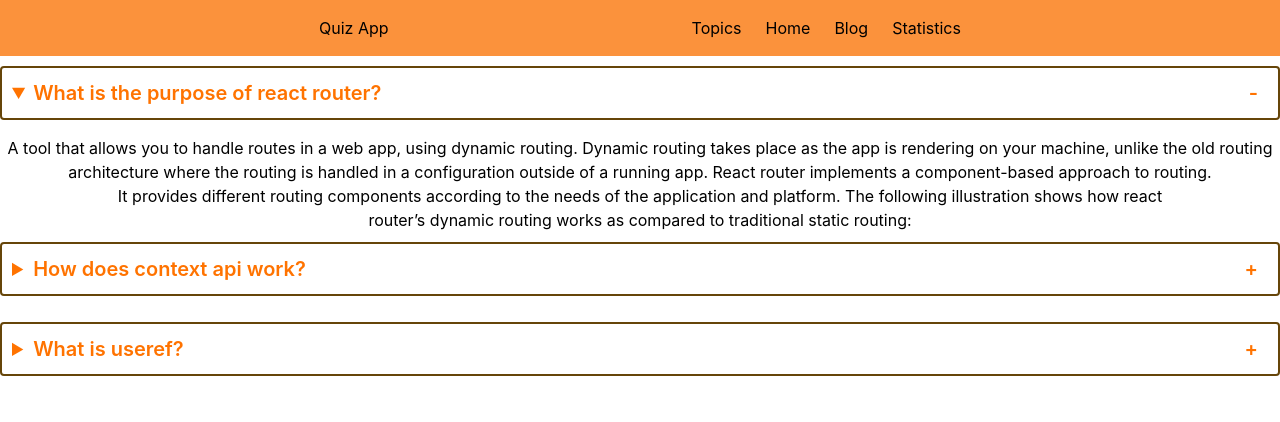
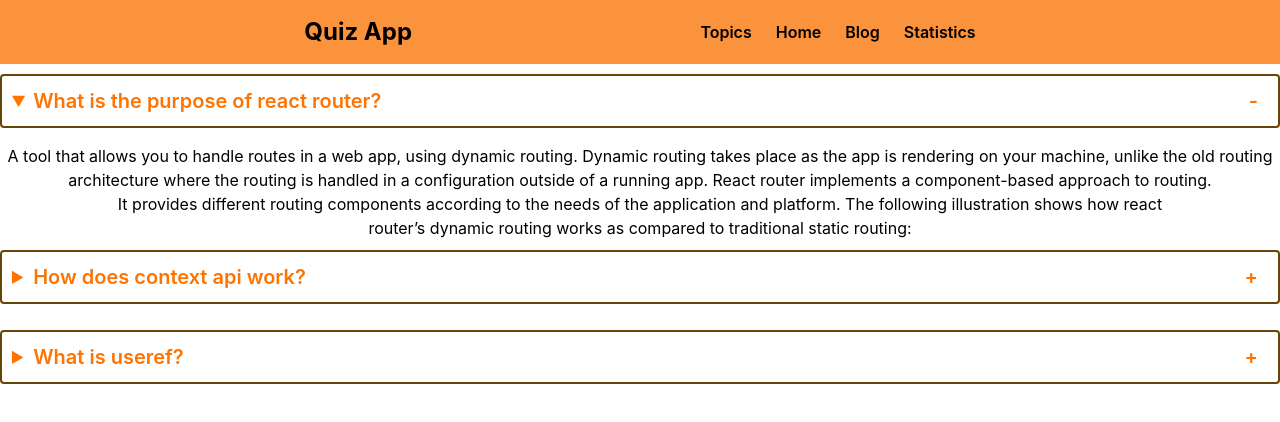
Before and after one commit to Artaslim/react-router-setup, a React (Create React App) app: page /blog in a window 1280 px wide. Shown: the top 422 px of the page. Built offline with nearby package versions, Linux system fonts and the light colour scheme.

Commit message:
design add

```diff
--- a/src/components/Header/Header.js
+++ b/src/components/Header/Header.js
@@ -6,9 +6,9 @@ const Header = () => {
     <div className="bg-orange-400">
       <nav className="flex justify-evenly items-center p-4 ">
         <div>
-          <h2>Quiz App</h2>
+          <h2 className="text-2xl font-bold  ">Quiz App</h2>
         </div>
-        <div className="md:flex space-x-6">
+        <div className="md:flex space-x-6 font-semibold">
           <Link to="/topics">Topics</Link>
           <Link to="/">Home</Link>
 
--- a/src/components/Questions/Questions.js
+++ b/src/components/Questions/Questions.js
@@ -22,7 +22,7 @@ const Questions = ({ question }) => {
     <div>
       <div className="w-3/4 m-auto flex justify-center">
         <div>
-          <p className="m-7 text-lg font.medium border-solid border-2 bg-orange-400">
+          <p className="m-7 p-4 text-lg font.medium border-solid border-2 bg-orange-400">
             {question.question.slice(3, -4)},
           </p>
           {options.map((option) => (
--- a/src/components/QuizDetails/QuizDetails.js
+++ b/src/components/QuizDetails/QuizDetails.js
@@ -9,7 +9,7 @@ const QuizDetails = () => {
 
   return (
     <div>
-      <h2 className="p-4 text-2xl font-bold text-orange-800 ">
+      <h2 className="p-4  text-2xl font-bold text-orange-800 ">
         Quiz-of: {name}
       </h2>
       {questions.map((question) => (
--- a/src/components/Topics/Topics.js
+++ b/src/components/Topics/Topics.js
@@ -6,7 +6,7 @@ const Topics = () => {
   const topics = useLoaderData().data;
 
   return (
-    <div className="grid grid-cols-2 m-auto mt-5 gap-5 w-3/4 justify-center bg-orange-200">
+    <div className="grid grid-cols-2 m-auto mt-12 gap-10 w-3/4 justify-center bg-orange-200">
       {topics.map((topic) => (
         <Topic key={topic.id} topic={topic}></Topic>
       ))}
```
